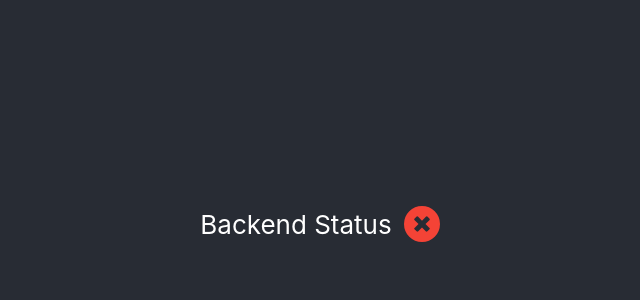
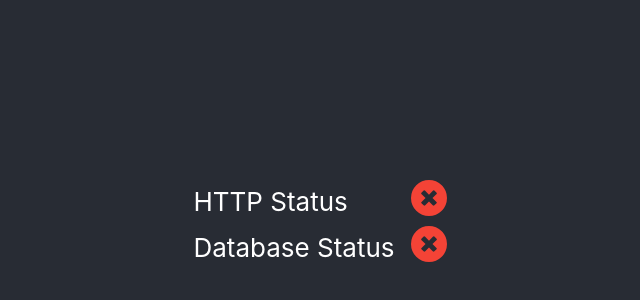
Before and after one commit to marcelonieva7/lecture-starter-docker, a React (Create React App) app in the folder frontend/: page / in a window 1280 px wide. Shown: the part 176-476 px from the top of the page, without its empty margins (320-960 px from the left). Built offline with nearby package versions, Linux system fonts and the light colour scheme; no server answers.

Commit message:
Add database status

```diff
--- a/frontend/src/App.css
+++ b/frontend/src/App.css
@@ -1,7 +1,3 @@
-.app {
-  text-align: center;
-}
-
 @media (prefers-reduced-motion: no-preference) {
   .loading {
     animation: spin infinite 2s linear;
--- a/frontend/src/App.tsx
+++ b/frontend/src/App.tsx
@@ -3,10 +3,11 @@ import successIcon from './assets/success.svg';
 import loadingIcon from './assets/loading.svg';
 import './App.css';
 import { useEffect, useState } from 'react';
-import { ping } from './services/api';
+import { status } from './services/api';
 
 function App() {
-  const [pingSuccess, setPingSuccess] = useState(false);
+  const [httpOk, setHttpOk] = useState(false);
+  const [databaseOk, setDatabaseOk] = useState(false);
   const [loading, setLoading] = useState(true);
 
   useEffect(() => {
@@ -14,8 +15,9 @@ function App() {
       setLoading(true);
 
       try {
-        const response = await ping();
-        setPingSuccess(response.data.status === 'ok');
+        const response = await status();
+        setHttpOk(response.data.http === 'ok');
+        setDatabaseOk(response.data.database === 'ok');
       } finally {
         setLoading(false);
       }
@@ -39,7 +41,18 @@ function App() {
   return (
     <div className="app">
       <div className="container">
-        Backend Status {loading ? renderLoading() : pingSuccess ? renderSuccess() : renderError()}
+        <table>
+          <tbody>
+            <tr>
+              <td>HTTP Status</td>
+              <td>{loading ? renderLoading() : httpOk ? renderSuccess() : renderError()}</td>
+            </tr>
+            <tr>
+              <td>Database Status</td>
+              <td>{loading ? renderLoading() : databaseOk ? renderSuccess() : renderError()}</td>
+            </tr>
+          </tbody>
+        </table>
       </div>
     </div>
   );
--- a/frontend/src/services/api.ts
+++ b/frontend/src/services/api.ts
@@ -1,8 +1,14 @@
 import axios from "axios";
 import { config } from "../config";
 
-interface PingResponse {
-  status: string;
+enum Status {
+  Ok = 'ok',
+  Error = 'error',
+}
+
+interface StatusResponse {
+  http: Status;
+  database: Status;
 }
 
 const client = axios.create({
@@ -10,6 +16,6 @@ const client = axios.create({
   timeout: 5000,
 });
 
-export const ping = async () => {
-  return client.get<PingResponse>('/ping');
+export const status = async () => {
+  return client.get<StatusResponse>('/status');
 };
```
